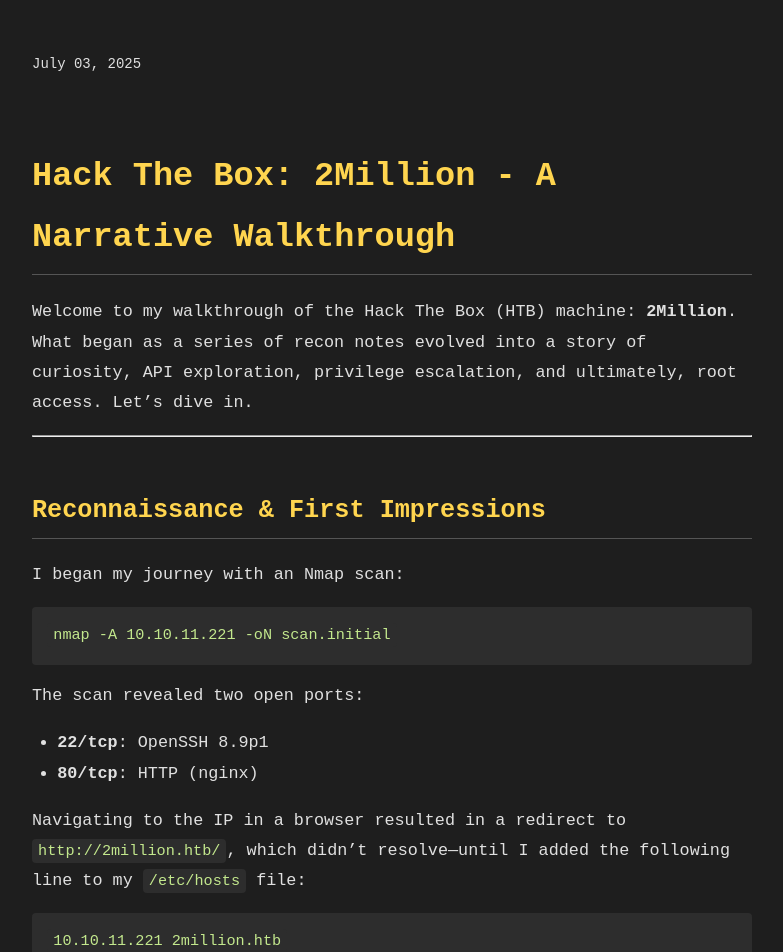
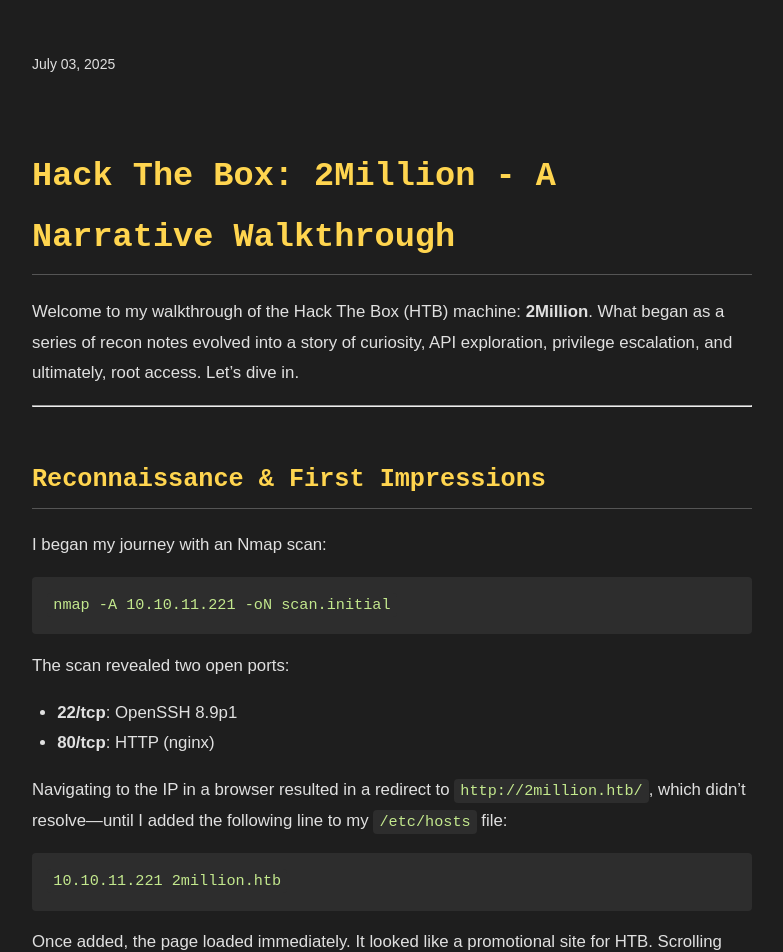
Before and after one commit to desvert/desvert.github.io, a Jekyll site: the page built from _posts/2025-07-03-htb-2million-writeup.md, in a window 1280 px wide. Shown: the top 952 px of the page, without its empty margins (248-1031 px from the left). Built offline with Jekyll 4.4.1, drawn with Linux system fonts in a browser that asks for light colours.

Commit message:
css adjustments

```diff
--- a/assets/css/custom.css
+++ b/assets/css/custom.css
@@ -3,7 +3,7 @@
 body {
   background-color: #1e1e1e;
   color: #e0e0e0;
-font-family: "Fira Code", "Courier New", Courier, monospace;
+  font-family: Arial, Helvetica, sans-serif;
   line-height: 1.8;
   padding: 2rem;
   max-width: 720px;
@@ -25,6 +25,7 @@
   border-bottom: 1px solid #555;
   padding-bottom: 0.2em;
   margin-top: 2em;
+  font-family: "Fira Code", "Courier New", Courier, monospace;
 }
 
 ul {
@@ -38,6 +39,7 @@
   padding: 0.2em 0.4em;
   border-radius: 4px;
   font-size: 0.95rem;
+  font-family: "Fira Code", "Courier New", Courier, monospace;
 }
 
 pre {
```
Lines whose indentation alone changed are shown as unchanged.
